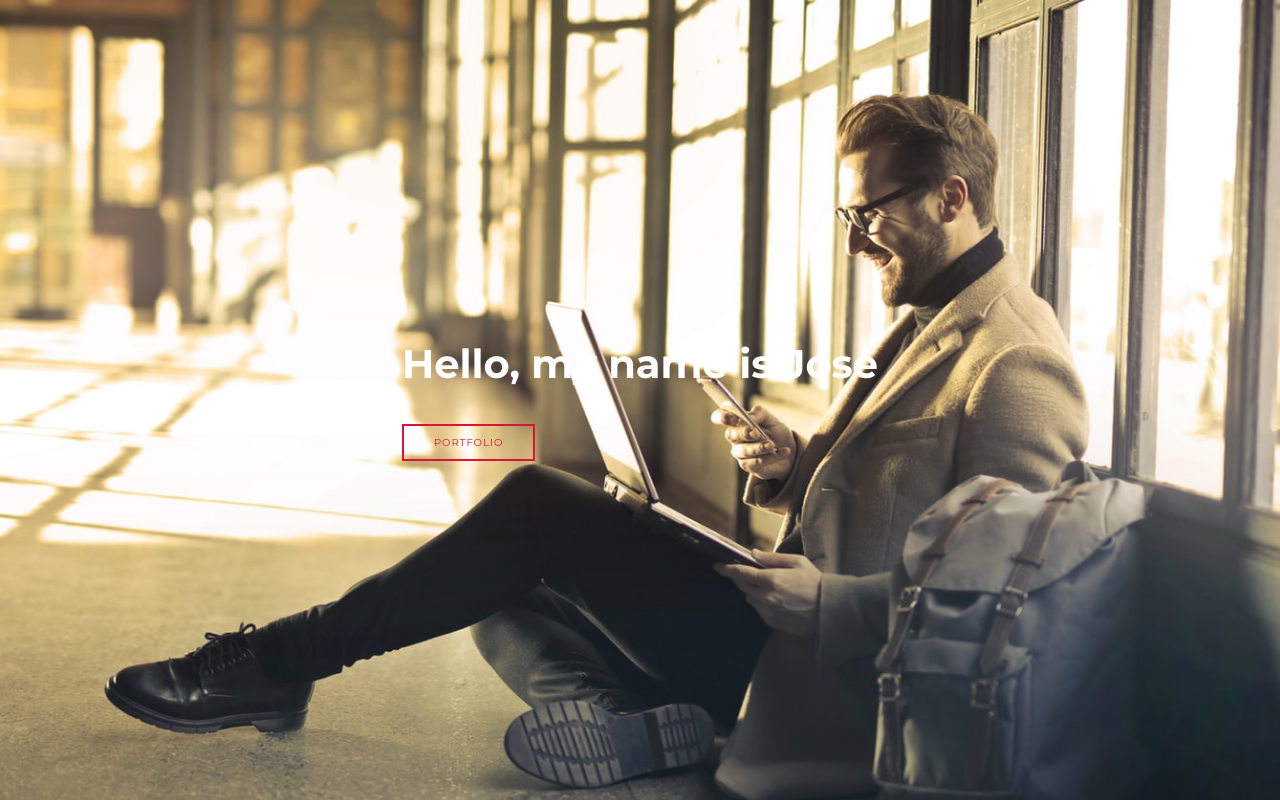
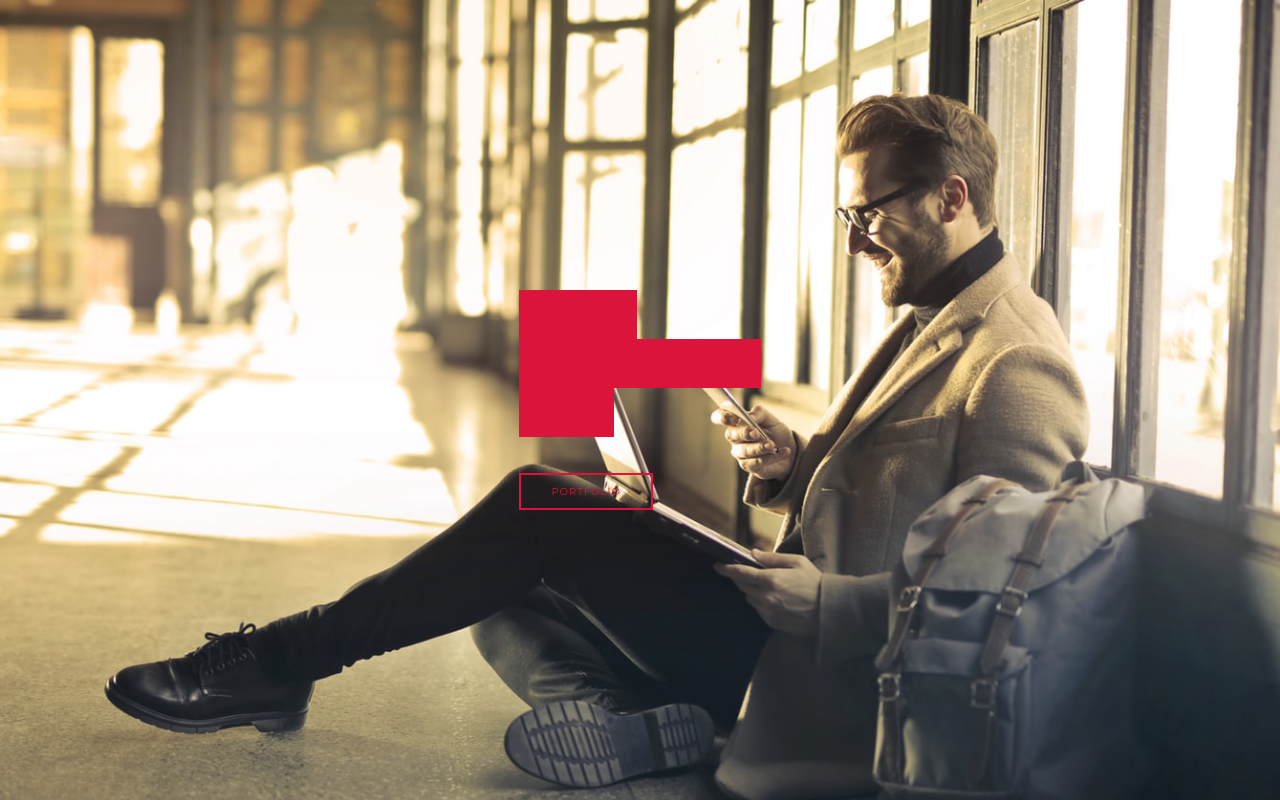
Before and after one commit to richgarcia7525/portfolio22, a plain HTML site: page index.html in a window 1280 px wide. Drawn offline with Linux system fonts and the light colour scheme.

Commit message:
gave into text own divs containers so i would be able to animate each line individually.

```diff
--- a/index.html
+++ b/index.html
@@ -13,7 +13,9 @@
     <section id="hero">
         <div class="hero container">
             <div>
-                <h1>Hello, my name is Jose</h1>
+                <h1>Hello,<span></span></h1>
+                <h1>my name is<span></span></h1>
+                <h1>Jose<span></span></h1>
                 <a href="#" type="button" class="cta">Portfolio</a>
             </div>
         </div>
--- a/style.css
+++ b/style.css
@@ -47,6 +47,16 @@ z-index: -1;
     position: relative;
     color:white;
 }
+#hero h1 span {
+    position: absolute;
+    top: 0;
+    left: 0;
+    height: 100%;
+    width: 100%;
+    background-color: crimson;
+
+
+}
 #hero .cta {
     display: inline-block;
     padding: 10px 30px;
```
